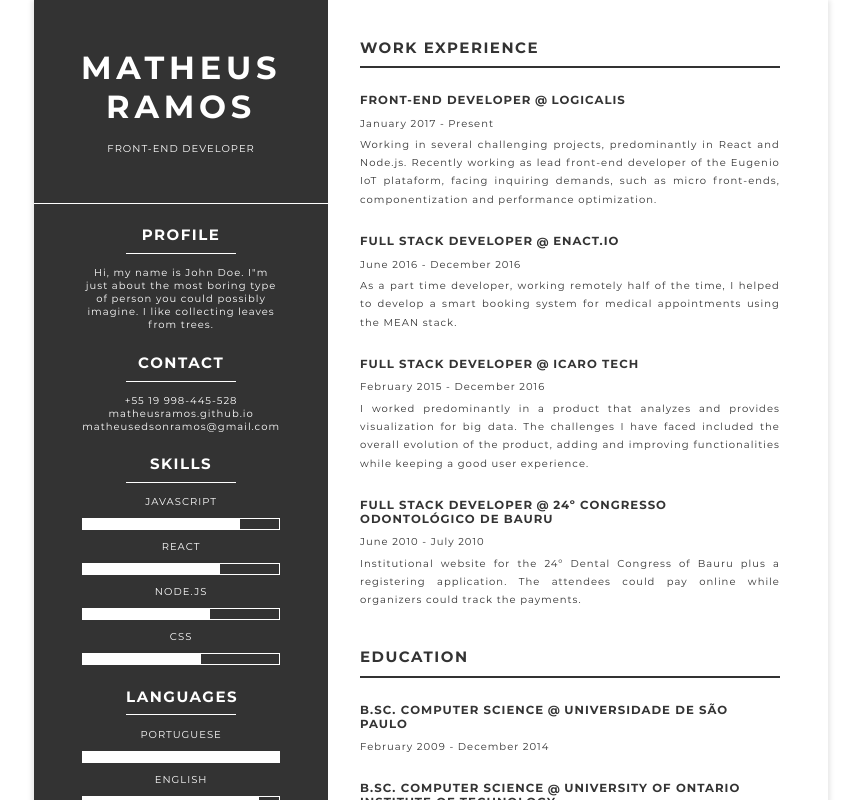
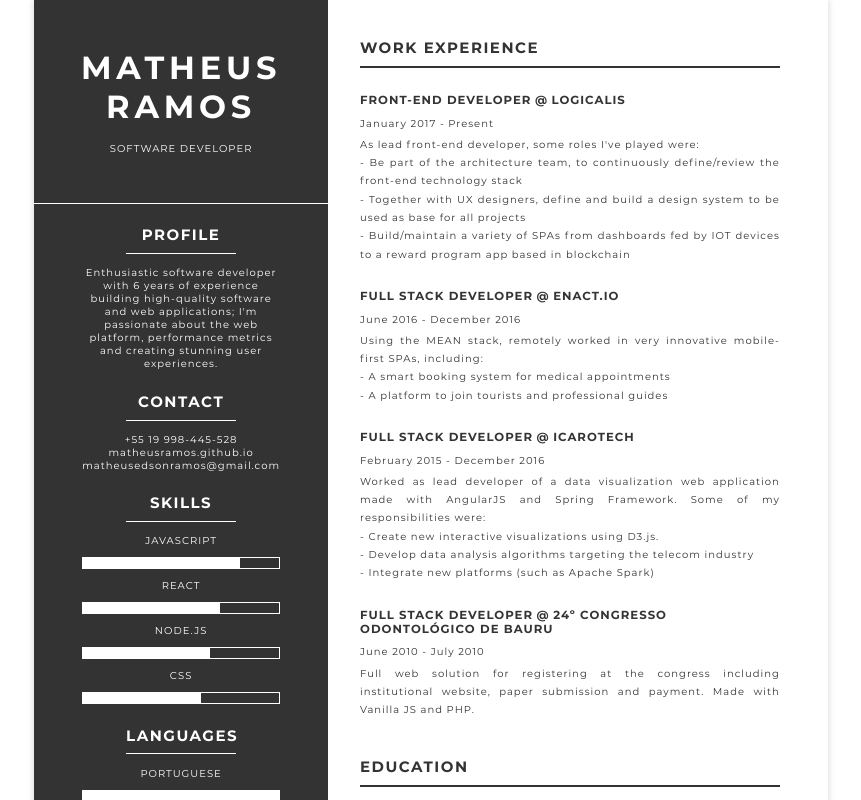
Before and after one commit to matheusramos/resume, a React app: page / in a window 1280 px wide. Shown: the top 800 px of the page, without its empty margins (209-1070 px from the left). Built offline with nearby package versions, Linux system fonts and the light colour scheme.

Commit message:
Improve jobs description and about section
Also change role to 'Software Developer' for a broader audience

```diff
--- a/src/components/MainEntry.css
+++ b/src/components/MainEntry.css
@@ -10,3 +10,7 @@
 .separator {
   padding: 0.3em;
 }
+
+.description {
+  white-space: pre-line;
+}
--- a/src/components/MainEntry.js
+++ b/src/components/MainEntry.js
@@ -32,7 +32,7 @@ const MainEntry = props => {
         <span>{place}</span>
       </h3>
       <p>{toRangeString(startDate, endDate)}</p>
-      <p>{description}</p>
+      <p className={styles.description}>{description}</p>
     </div>
   );
 };
--- a/src/data.json
+++ b/src/data.json
@@ -12,38 +12,37 @@
     "github": "matheusramos",
     "linkedin": "matheusedsonramos"
   },
+  "about": "Enthusiastic software developer with 6 years of experience building high-quality software and web applications; I'm passionate about the web platform, performance metrics and creating stunning user experiences.",
   "hobbies": "Books - Movies and TV series - Mugs - Discovering new songs",
-  "knowledge": "Also proficient in Adobe Photoshop and Illustrator, grew up bilingual\n(English and Klingon).",
-  "about": "Hi, my name is John Doe. I\"m just about the most boring type of person you could\npossibly imagine. I like collecting leaves from trees.",
-  "position": "Front-end developer",
+  "position": "Software developer",
   "experience": [
     {
       "company": "Logicalis",
       "position": "Front-end Developer",
       "start": "2017-01-01",
       "isCurrent": true,
-      "description": "Working in several challenging projects, predominantly in React and Node.js.\nRecently working as lead front-end developer of the Eugenio IoT plataform,\nfacing inquiring demands, such as micro front-ends, componentization and\nperformance optimization."
+      "description": "As lead front-end developer, some roles I've played were:\n- Be part of the architecture team, to continuously define/review the front-end technology stack\n- Together with UX designers, define and build a design system to be used as base for all projects\n- Build/maintain a variety of SPAs from dashboards fed by IOT devices to a reward program app based in blockchain"
     },
     {
       "company": "Enact.io",
       "position": "Full Stack Developer",
       "start": "2016-06-01",
       "end": "2016-12-01",
-      "description": "As a part time developer, working remotely half of the time, I helped to develop\na smart booking system for medical appointments using the MEAN stack."
+      "description": "Using the MEAN stack, remotely worked in very innovative mobile-first SPAs, including:\n- A smart booking system for medical appointments\n- A platform to join tourists and professional guides"
     },
     {
-      "company": "Icaro Tech",
+      "company": "IcaroTech",
       "position": "Full Stack Developer",
       "start": "2015-02-01",
       "end": "2016-12-01",
-      "description": "I worked predominantly in a product that analyzes and provides visualization\nfor big data. The challenges I have faced included the overall evolution of the\nproduct, adding and improving functionalities while keeping a good user experience."
+      "description": "Worked as lead developer of a data visualization web application made with AngularJS and Spring Framework. Some of my responsibilities were:\n- Create new interactive visualizations using D3.js.\n- Develop data analysis algorithms targeting the telecom industry\n- Integrate new platforms (such as Apache Spark)"
     },
     {
       "company": "24º Congresso Odontológico de Bauru",
       "position": "Full Stack Developer",
       "start": "2010-06-01",
       "end": "2010-07-01",
-      "description": "Institutional website for the 24º Dental Congress of Bauru plus a registering\napplication. The attendees could pay online while organizers could track the payments."
+      "description": "Full web solution for registering at the congress including institutional website, paper submission and payment. Made with Vanilla JS and PHP."
     }
   ],
   "publications": [
@@ -74,7 +73,7 @@
       "degree": "B.Sc. Computer Science",
       "start": "2012-09-01",
       "end": "2013-12-01",
-      "description": ""
+      "description": "Exchange program studying 1 year as a regular undergraduate student and developing a 3-month project with VR technology."
     }
   ],
   "skills": [
```
